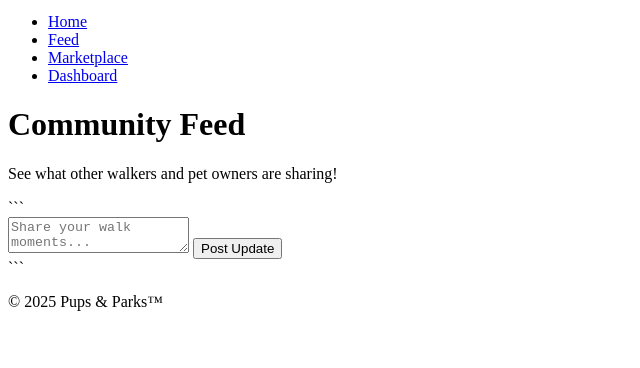
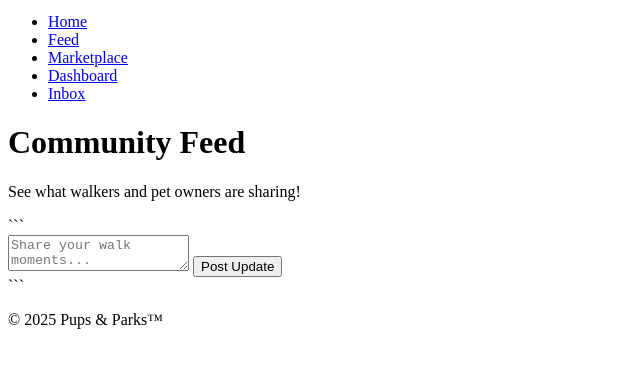
Before and after one commit to pixlekind/pups-parks2, a website: page feed.html in a window 1280 px wide. Shown: the part 32-400 px from the top of the page, without its empty margins (0-640 px from the left). Drawn offline with Linux system fonts and the light colour scheme.

Commit message:
Update feed.html

````diff
--- a/feed.html
+++ b/feed.html
@@ -9,7 +9,6 @@
   <link rel="stylesheet" href="assets/css/styles.css" />
   <script src="assets/js/feed.js" defer></script>
 </head>
-
 <body>
   <header class="site-header">
     <div class="container header-inner">
@@ -24,6 +23,7 @@
           <li><a href="feed.html" class="active">Feed</a></li>
           <li><a href="marketplace.html">Marketplace</a></li>
           <li><a href="walker-dashboard.html">Dashboard</a></li>
+          <li><a href="inbox.html">Inbox</a></li>
         </ul>
       </nav>
     </div>
@@ -32,7 +32,7 @@
   <main class="feed-page">
     <div class="container">
       <h1>Community Feed</h1>
-      <p class="intro">See what other walkers and pet owners are sharing!</p>
+      <p class="intro">See what walkers and pet owners are sharing!</p>
 
 ```
   <div class="card">
````
